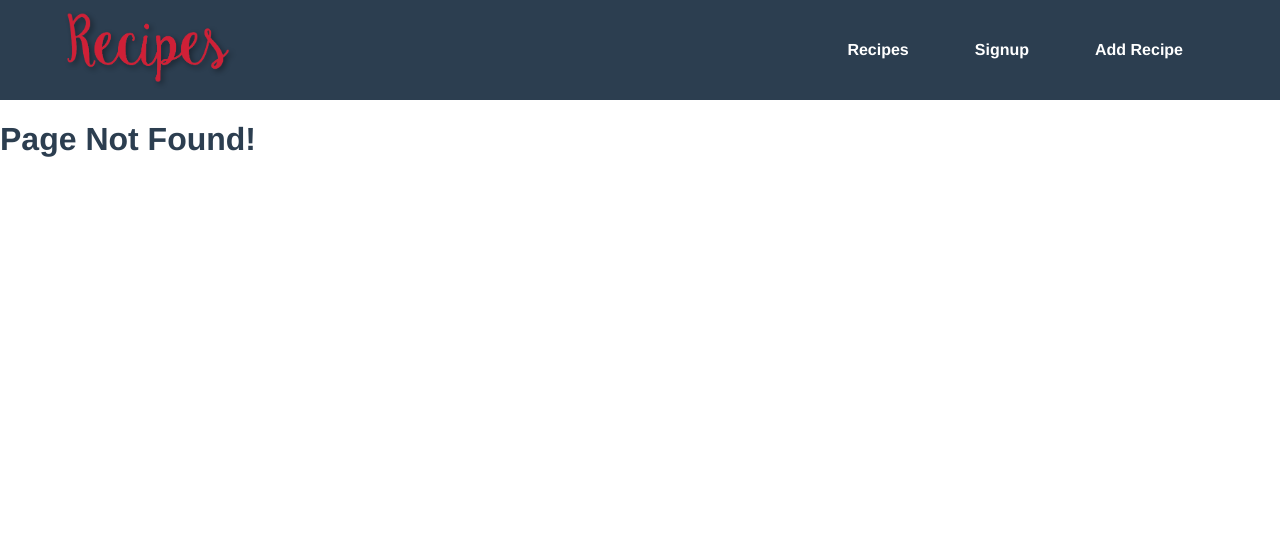
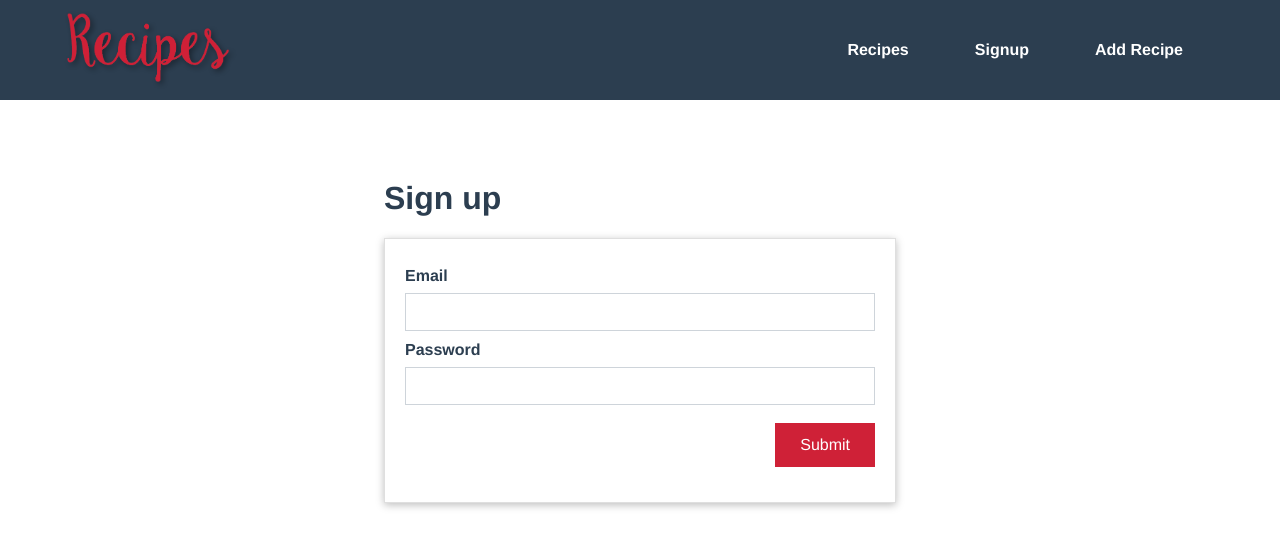
Before and after one commit to NicoleAMS/vue-recipe-app, a Vue app: page /login in a window 1280 px wide. Before the commit this address had no page. Shown: the top 548 px of the page. Built offline with nearby package versions, Linux system fonts and the light colour scheme.

Commit message:
adds sign up form

```diff
--- a/src/components/layout/TheHeader.vue
+++ b/src/components/layout/TheHeader.vue
@@ -9,7 +9,7 @@
           <router-link to="/recipes">Recipes</router-link>
         </li>
         <li>
-          <router-link to="/">Signup</router-link>
+          <router-link to="/signup">Signup</router-link>
         </li>
         <li>
           <router-link to="/recipes/new">Add Recipe</router-link>
--- a/src/router/index.js
+++ b/src/router/index.js
@@ -2,6 +2,7 @@ import { createRouter, createWebHistory } from "vue-router";
 import RecipesList from "../views/recipes/RecipesList.vue";
 import RecipeDetail from "../views/recipes/RecipeDetail.vue";
 import RecipeForm from "../views/recipes/RecipeForm.vue";
+import AuthForm from "../views/auth/AuthForm.vue";
 import NotFound from "../views/NotFound.vue";
 
 const routes = [
@@ -14,6 +15,8 @@ const routes = [
     props: true,
     children: [{ path: "edit", component: RecipeForm }],
   },
+  { path: "/signup", component: AuthForm} ,
+  { path: "/login", component: AuthForm },
   { path: "/:notFound(.*)", component: NotFound },
 ];
 
--- /dev/null
+++ b/src/views/auth/AuthForm.vue
@@ -0,0 +1,80 @@
+<template>
+  <div class="auth-form-page">
+    <h1>Sign up</h1>
+    <!-- <h1>Login</h1> -->
+    <base-card>
+      <form @submit.prevent="submitForm">
+        <div class="form-content">
+          <div class="form-group">
+            <label for="email" class="form-label">Email</label>
+            <input
+              type="email"
+              class="form-control"
+              id="email"
+              v-model.trim="email"
+            />
+          </div>
+          <div class="form-group">
+            <label for="password" class="form-label">Password</label>
+            <input
+              type="password"
+              class="form-control"
+              id="password"
+              v-model.trim="password"
+            />
+          </div>
+        </div>
+        <button type="submit">Submit</button>
+      </form>
+    </base-card>
+  </div>
+</template>
+
+<style lang="scss" scoped>
+.auth-form-page {
+  margin: 80px auto;
+  width: 40%;
+}
+
+label {
+  font-weight: bold;
+  margin: 0.5rem 0;
+  display: block;
+}
+
+input,
+textarea {
+  border: 1px solid #ccc;
+  font: inherit;
+  display: block;
+}
+
+input:focus,
+textarea:focus,
+select:focus {
+  background-color: rgba(207, 33, 55, 0.1);
+  outline: none;
+  border-color: #cf2137;
+}
+
+.form-control {
+  display: block;
+  width: 100%;
+  padding: 0.375rem 2.25rem 0.375rem 0.75rem;
+  margin-bottom: 10px;
+  font-size: 1rem;
+  font-weight: 400;
+  line-height: 1.5;
+  color: #212529;
+  background-color: #fff;
+  border: 1px solid #ced4da;
+  -webkit-appearance: none;
+  -moz-appearance: none;
+  appearance: none;
+}
+
+button {
+  float: right;
+  margin-top: 0.5rem;
+}
+</style>
```
